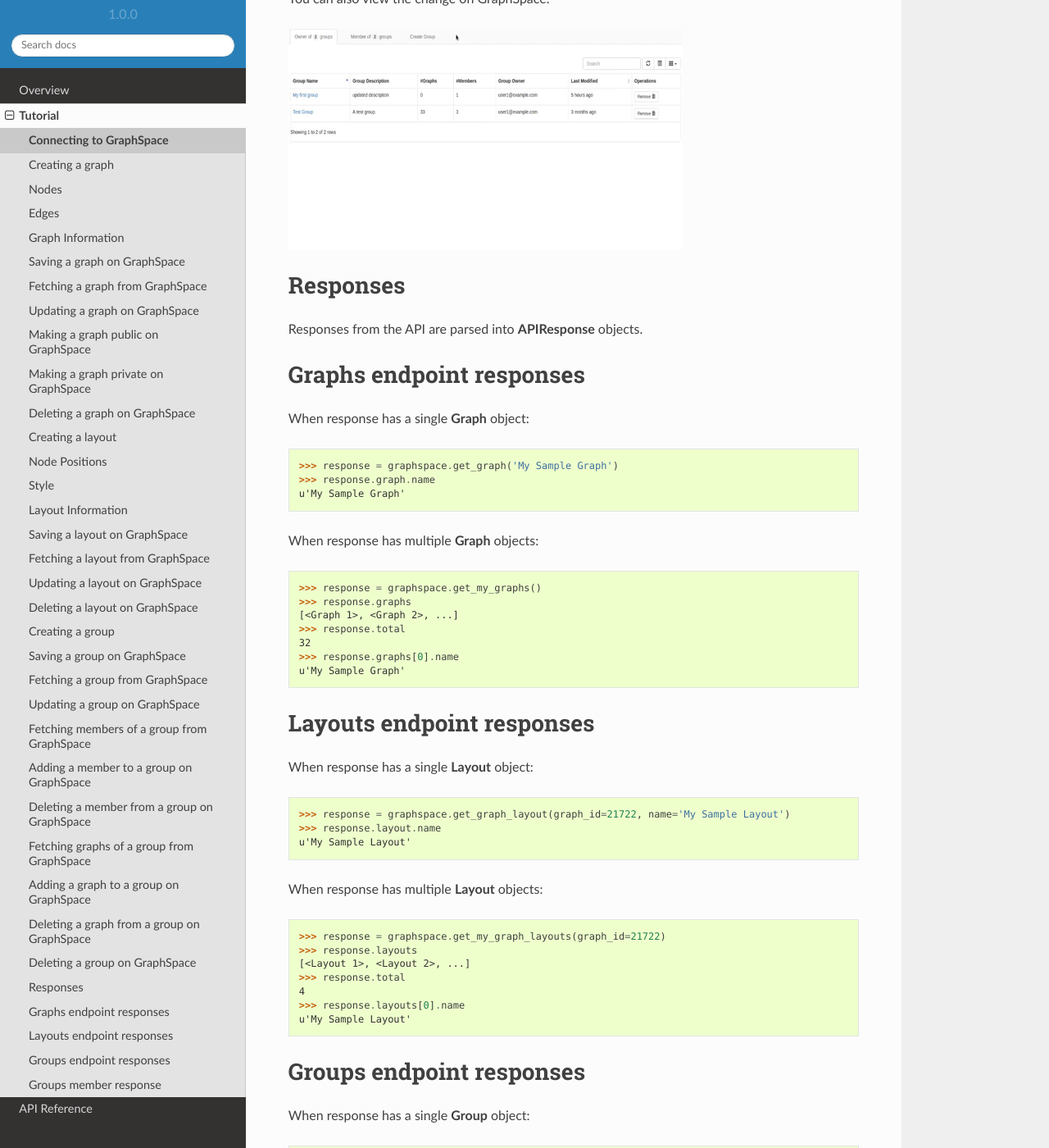
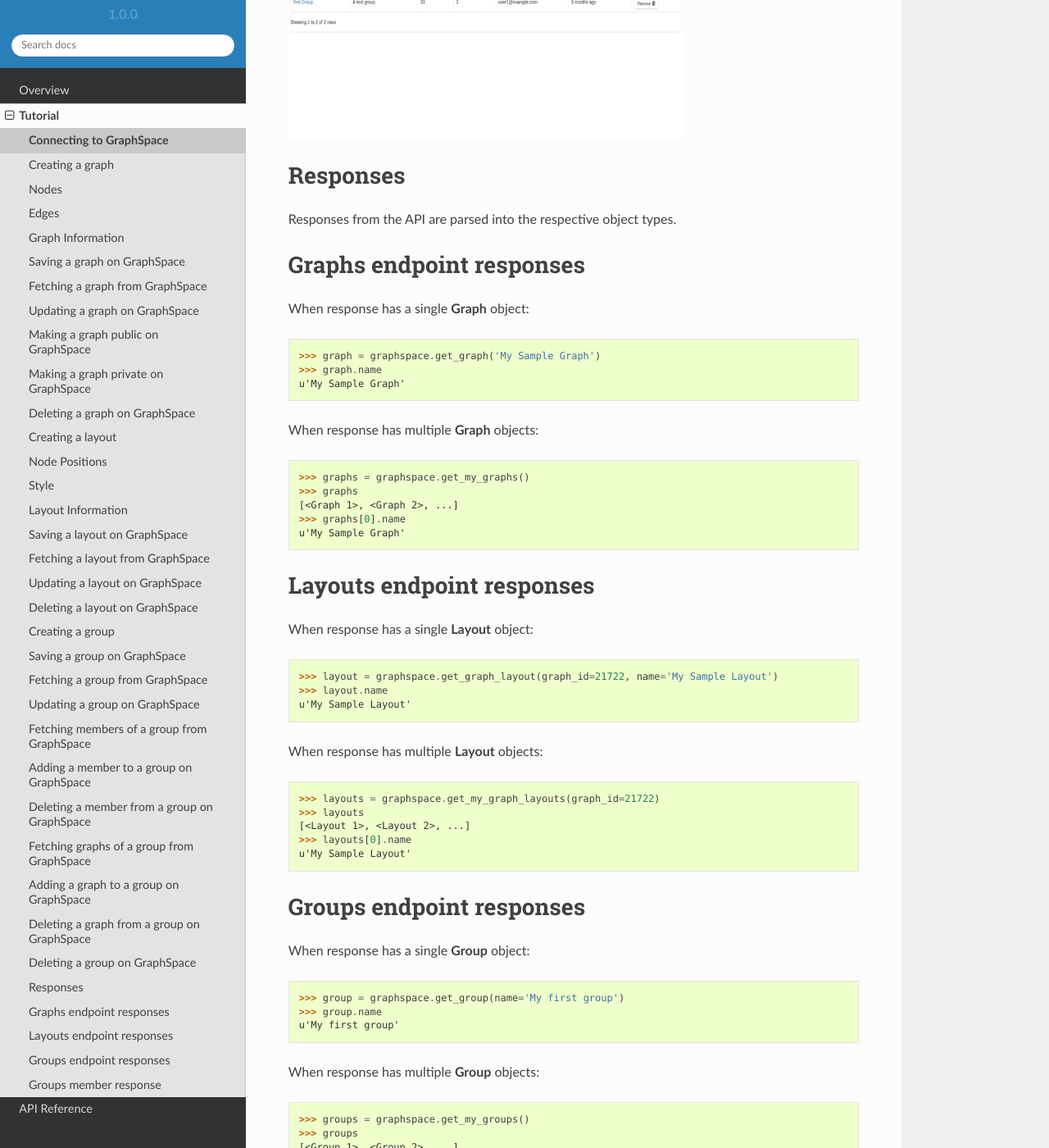
Before and after one commit to adbharadwaj/graphspace-python, a Sphinx documentation site: the page built from docs/tutorial/tutorial.rst, in a window 1280 px wide and 1400 px high, scrolled down 11679 px. Shown: the whole window at 82% size. Built offline with Sphinx 7.4.7 and the Read the Docs theme 2.0.0, drawn with Linux system fonts in a browser that asks for light colours; some of the changed text lies outside the part shown.

Commit message:
endpoint methods now return the respective type of objects or array of objects

```diff
--- a/docs/tutorial/tutorial.rst
+++ b/docs/tutorial/tutorial.rst
@@ -74,9 +74,8 @@
 
 You can retrieve your saved graph anytime from GraphSpace using the **get_graph** method.
 
->>> response = graphspace.get_graph(name='My Sample Graph')
+>>> graph = graphspace.get_graph(name='My Sample Graph')
 >>> # You can retrieve a graph by id as well - graphspace.get_graph(graph_id=29824)
->>> graph = response.graph
 
 
 Updating a graph on GraphSpace
@@ -105,8 +104,7 @@
 Here is another example.
 
 >>> # Retrieving graph
->>> response = graphspace.get_graph(name='My Sample Graph')
->>> graph = response.graph
+>>> graph = graphspace.get_graph(name='My Sample Graph')
 >>> # Modifying the retrieved graph object
 >>> graph.add_node('z', popup='sample node popup text', label='Z')
 >>> graph.add_node_style('z', shape='ellipse', color='green', width=90, height=90)
@@ -194,8 +192,7 @@
 -----------------------------
 You can save your layout online using the **post_graph_layout** method.
 
->>> response = graphspace.post_graph_layout(graph_id=21722, layout=L)
->>> # layout_id = response.layout.layout_id
+>>> graphspace.post_graph_layout(graph_id=21722, layout=L)
 
 The saved layout will look like this on GraphSpace:
 
@@ -207,9 +204,8 @@
 
 You can retrieve your saved layout anytime from GraphSpace using the **get_graph_layout** method.
 
->>> response = graphspace.get_graph_layout(graph_id=21722, name='My Sample Layout')
+>>> layout = graphspace.get_graph_layout(graph_id=21722, name='My Sample Layout')
 >>> # You can retrieve a layout by id as well - graphspace.get_graph_layout(graph_id=21722, layout_id=1068)
->>> layout = response.layout
 
 
 Updating a layout on GraphSpace
@@ -233,8 +229,7 @@
 Here is another example.
 
 >>> # Retrieving layout
->>> response = graphspace.get_graph_graph_layout(graph_id=21722, name='My Sample Layout')
->>> layout = response.layout
+>>> layout = graphspace.get_graph_layout(graph_id=21722, name='My Sample Layout')
 >>> # Modifying the retrieved layout object
 >>> layout.set_node_position('b', y=30, x=67)
 >>> layout.set_node_position('a', y=30, x=211)
@@ -290,9 +285,8 @@
 
 You can retrieve your saved group anytime from GraphSpace using the **get_group** method.
 
->>> response = graphspace.get_group(name='My first group')
+>>> group = graphspace.get_group(name='My first group')
 >>> # You can retrieve a group by id as well - graphspace.get_group(group_id=318)
->>> group = response.group
 
 
 Updating a group on GraphSpace
@@ -318,9 +312,8 @@
 -------------------------------------------
 You can retrieve the members of your group anytime using the **get_group_members** method.
 
->>> response = graphspace.get_group_members(name='My first group')
+>>> members = graphspace.get_group_members(name='My first group')
 >>> # You can retrieve group members by group_id as well - graphspace.get_group_members(group_id=318)
->>> members = response.members
 
 
 Adding a member to a group on GraphSpace
@@ -353,9 +346,8 @@
 ------------------------------------------
 You can retrieve the graphs of your group anytime using the **get_group_graphs** method.
 
->>> response = graphspace.get_group_graphs(name='My first group')
+>>> graphs = graphspace.get_group_graphs(name='My first group')
 >>> # You can retrieve group graphs by group_id as well - graphspace.get_group_graphs(group_id=318)
->>> graphs = response.graphs
 
 
 Adding a graph to a group on GraphSpace
@@ -400,25 +392,23 @@
 Responses
 ---------
 
-Responses from the API are parsed into **APIResponse** objects.
+Responses from the API are parsed into the respective object types.
 
 Graphs endpoint responses
 -------------------------
 
 When response has a single **Graph** object:
 
->>> response = graphspace.get_graph('My Sample Graph')
->>> response.graph.name
+>>> graph = graphspace.get_graph('My Sample Graph')
+>>> graph.name
 u'My Sample Graph'
 
 When response has multiple **Graph** objects:
 
->>> response = graphspace.get_my_graphs()
->>> response.graphs
+>>> graphs = graphspace.get_my_graphs()
+>>> graphs
 [<Graph 1>, <Graph 2>, ...]
->>> response.total
-32
->>> response.graphs[0].name
+>>> graphs[0].name
 u'My Sample Graph'
 
 Layouts endpoint responses
@@ -426,18 +416,16 @@
 
 When response has a single **Layout** object:
 
->>> response = graphspace.get_graph_layout(graph_id=21722, name='My Sample Layout')
->>> response.layout.name
+>>> layout = graphspace.get_graph_layout(graph_id=21722, name='My Sample Layout')
+>>> layout.name
 u'My Sample Layout'
 
 When response has multiple **Layout** objects:
 
->>> response = graphspace.get_my_graph_layouts(graph_id=21722)
->>> response.layouts
+>>> layouts = graphspace.get_my_graph_layouts(graph_id=21722)
+>>> layouts
 [<Layout 1>, <Layout 2>, ...]
->>> response.total
-4
->>> response.layouts[0].name
+>>> layouts[0].name
 u'My Sample Layout'
 
 Groups endpoint responses
@@ -445,18 +433,16 @@
 
 When response has a single **Group** object:
 
->>> response = graphspace.get_group(name='My first group')
->>> response.group.name
+>>> group = graphspace.get_group(name='My first group')
+>>> group.name
 u'My first group'
 
 When response has multiple **Group** objects:
 
->>> response = graphspace.get_my_groups()
->>> response.groups
+>>> groups = graphspace.get_my_groups()
+>>> groups
 [<Group 1>, <Group 2>, ...]
->>> response.total
-3
->>> response.layouts[0].name
+>>> groups[0].name
 u'My first group'
 
 Groups member response
@@ -464,10 +450,8 @@
 
 Group member response consists of an array of **Member** objects.
 
->>> response = graphspace.get_group_members(name='My first group')
->>> response.members
+>>> members = graphspace.get_group_members(name='My first group')
+>>> members
 [<Member 1>, <Member 2>, ...]
->>> response.total
-6
->>> response.members[0].email
+>>> members[0].email
 u'user1@example.com'
```
Also changed, not shown: other parts of docs/tutorial/tutorial.rst (+3 -3 lines), 7 other files.
